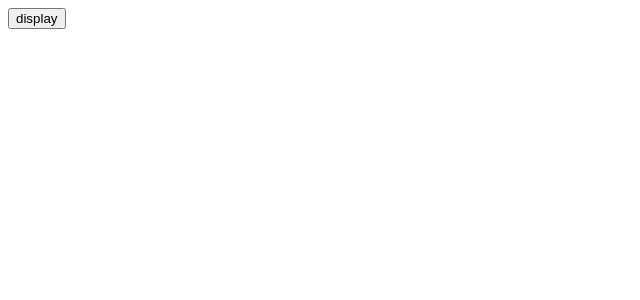
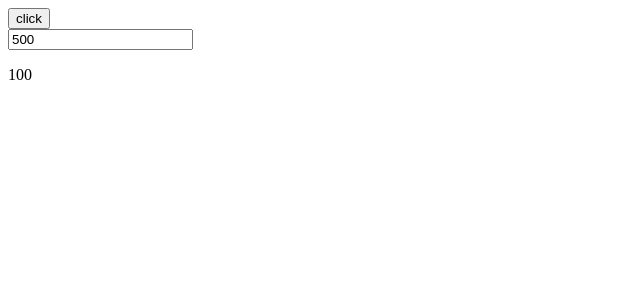
Before and after one commit to Prem3a3/react-practice-auth, a React (Create React App) app: page / in a window 1280 px wide. Shown: the top 300 px of the page, without its empty margins (0-640 px from the left). Built offline with nearby package versions, Linux system fonts and the light colour scheme.

Commit message:
done two way data-binding

```diff
--- a/src/App.js
+++ b/src/App.js
@@ -1,51 +1,22 @@
-import logo from './logo.svg';
-import './App.css';
-import { Header } from './header';
-import { User } from './User';
+import { useState } from "react";
 
-let s1 = {
-  background: "white",
-  color: "black",
-  marginTop: "200px",
-  border: "100px"
-}
+export function App(){
 
-export function displayMessage(number){
-  alert( `{userDetails.filter((s) => number ===s.id)}`)
-}
-
-const userDetails = [
-  {
-    id: 20,
-    name: 'Abhraham',
-    place: 'Ohio'
-  },
-  {
-    id: 21,
-    name: 'Revanth',
-    place: 'miami'
-  },
-  {
-    id: 22,
-    name: 'Kranthi',
-    place: 'miami'
-  }
-]
-
-export function App() {
+  let num = 500;
+  let [nums, updateNum] = useState(100)
 
   return (
-    <button onClick={displayMessage}>display</button>
+    <>
+    <button onClick={() => {
+      num = 200;
+      alert(num)
+    }}> click</button>
+    <br></br>
+    <input type='text' onChange={(e) => {
+      let newNum = e.target.value;
+      updateNum(newNum);
+    }} value={num}/>
+     <p>{nums}</p></>
+
   )
 }
-
-function Fragments() {
-  return (
-    <>
-      <div>This is div1</div>
-      <div>This is div2</div>
-      <div>This is div2</div>
-
-    </>
-  )
-}
```
